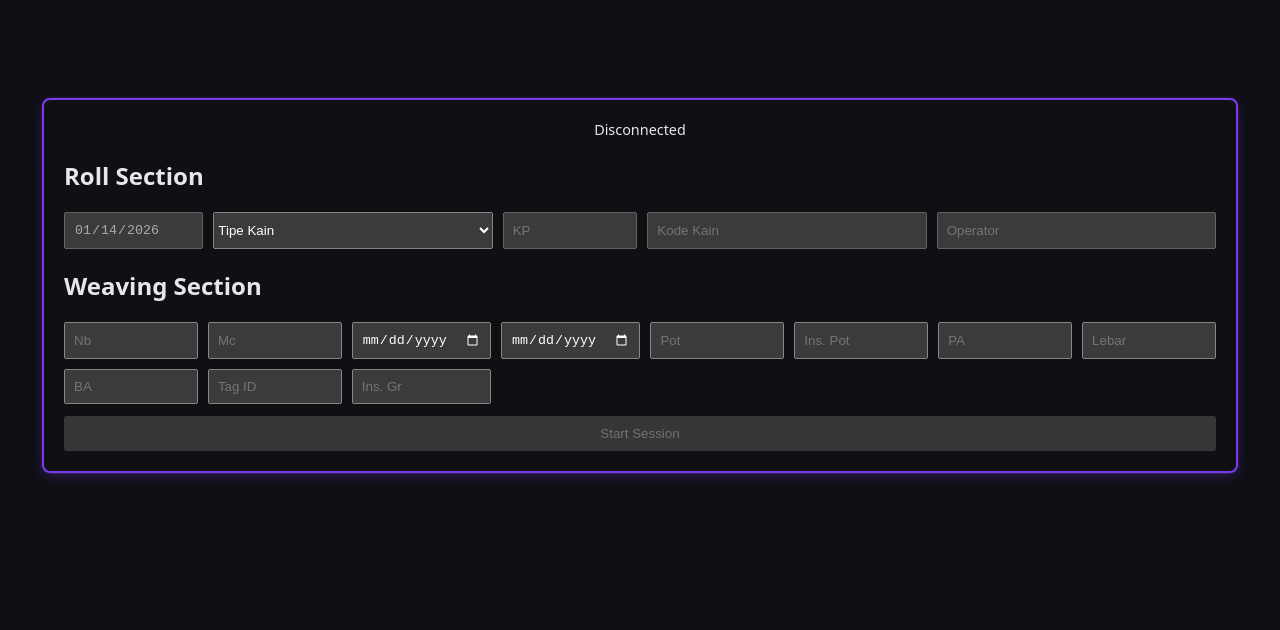
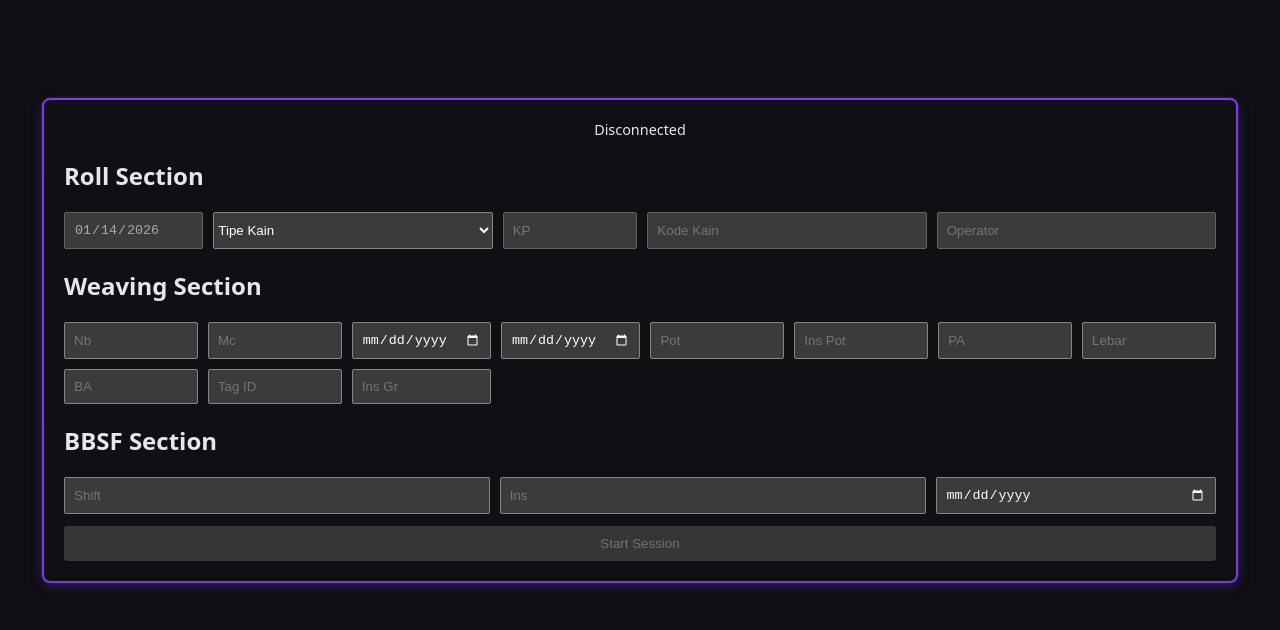
Before and after one commit to corvus-rex/textile-quality-control, a plain HTML site: page index.html in a window 1280 px wide. Shown: the part 82-712 px from the top of the page. Drawn offline with Linux system fonts and the light colour scheme.

Commit message:
Added BBSF section input

```diff
--- a/css/styles.css
+++ b/css/styles.css
@@ -126,6 +126,18 @@ body {
   text-align: center;
 }
 
+#shiftField {
+  grid-column: span 3;
+}
+
+#insField {
+  grid-column: span 3;
+}
+
+#tglProsesField {
+  grid-column: span 2;
+}
+
 #dateField {
   grid-column: span 1;
 }
--- a/index.html
+++ b/index.html
@@ -14,7 +14,7 @@
       <div id="status" class="status">Connecting...</div>
 
       <h2>Roll Section</h2>
-      <div class="grid-2 roll-section">
+      <div class="grid-2" id="roll-section">
           <input id="dateField" type="date" disabled>
           <select id="typeField">
             <option value="">Tipe Kain</option>
@@ -36,12 +36,20 @@
         <input id="tglNaikField" type="date" placeholder="Tgl Naik">
         <input id="tglPotField" type="date" placeholder="Tgl Pot">
         <input id="potField" type="text" placeholder="Pot">
-        <input id="insPotField" type="text" placeholder="Ins. Pot">
+        <input id="insPotField" type="text" placeholder="Ins Pot">
         <input id="paField" type="number" step="0.01" placeholder="PA">
         <input id="lebarField" type="number" placeholder="Lebar">
         <input id="baField" type="number" step="0.01" placeholder="BA">
         <input id="tagIdField" type="number" placeholder="Tag ID">
-        <input id="insGrField" type="text" placeholder="Ins. Gr">
+        <input id="insGrField" type="text" placeholder="Ins Gr">
+      </div>
+
+
+      <h2 id="bbsf-header">BBSF Section</h2>
+      <div class="grid-2" id="bbsf-section">
+        <input id="shiftField" type="text" placeholder="Shift">
+        <input id="insField" type="text" placeholder="Ins">
+        <input id="tglProsesField" type="date" placeholder="Tgl Proses">
       </div>
 
       <button id="startBtn" disabled>Start Session</button>
--- a/js/ui.js
+++ b/js/ui.js
@@ -56,6 +56,12 @@ export function onSessionStart() {
   const weavingSection = document.getElementById("weaving-section");
   if (weavingHeader) weavingHeader.hidden = true;
   if (weavingSection) weavingSection.hidden = true;
+
+  // Hide weaving section
+  const bbsfHeader = document.getElementById("bbsf-header");
+  const bbsfSection = document.getElementById("bbsf-section");
+  if (bbsfHeader) bbsfHeader.hidden = true;
+  if (bbsfSection) bbsfSection.hidden = true;
 
   const texCodeField = document.getElementById("texCodeField");
   if (texCodeField) {
@@ -138,6 +144,12 @@ export function onSessionStop() {
   const weavingSection = document.getElementById("weaving-section");
   if (weavingHeader) weavingHeader.hidden = false;
   if (weavingSection) weavingSection.hidden = false;
+
+  // Show BBSF section
+  const bbsfHeader = document.getElementById("bbsf-header");
+  const bbsfSection = document.getElementById("bbsf-section");
+  if (bbsfHeader) bbsfHeader.hidden = false;
+  if (bbsfSection) bbsfSection.hidden = false;
 
   document.getElementById("startBtn").hidden = false;
   document.getElementById("stopBtn").hidden = true;
```
